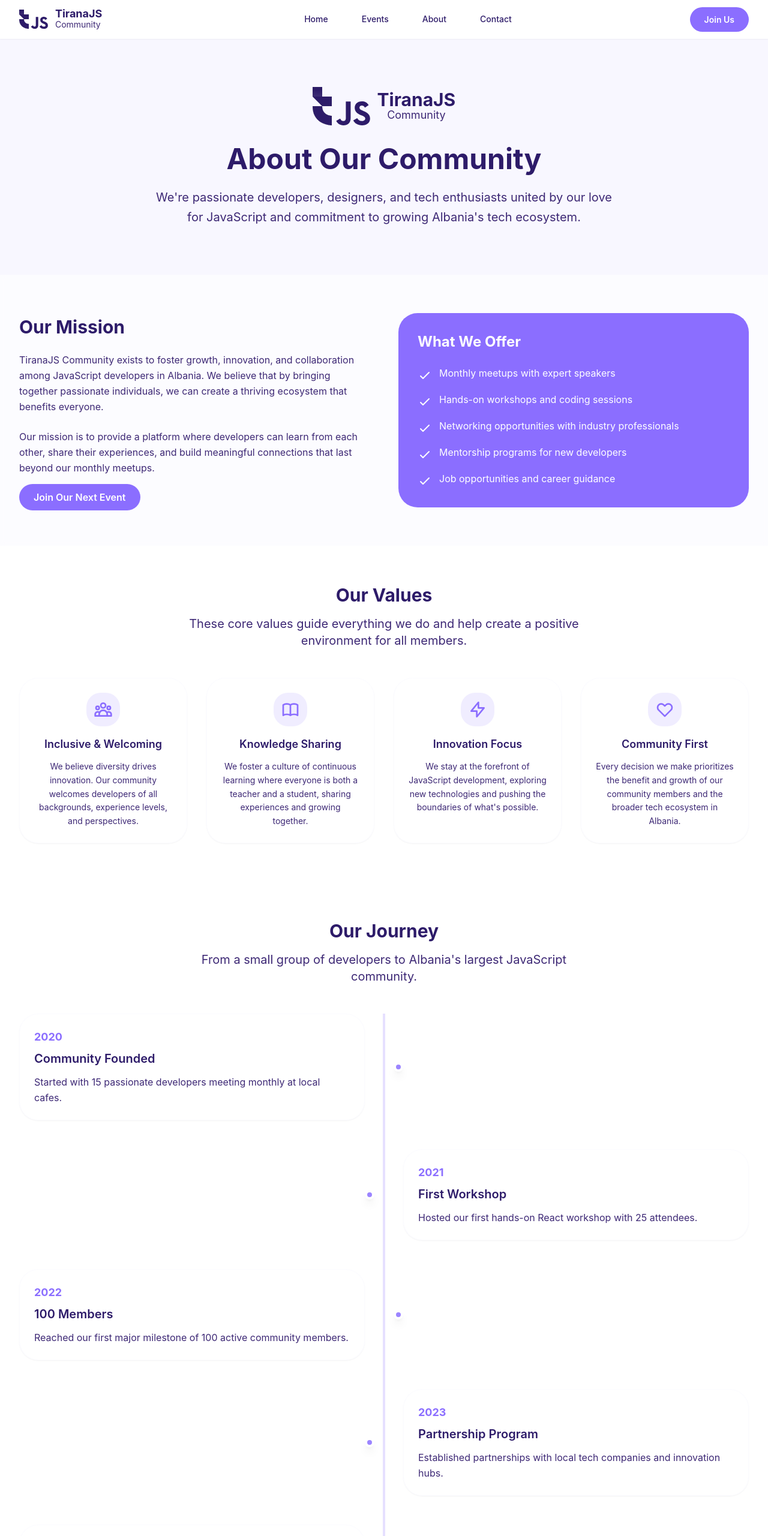
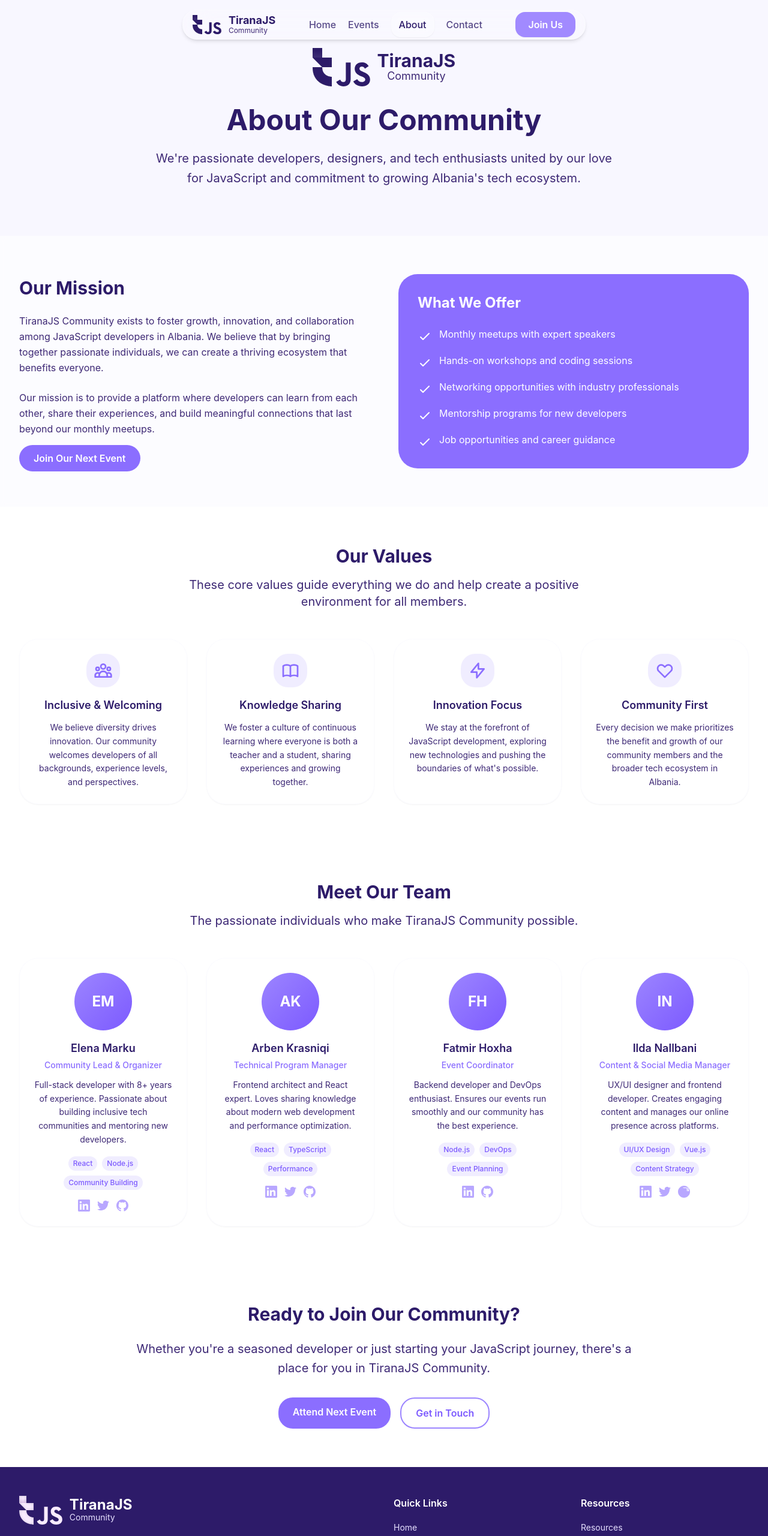
Before and after one commit to TiranaJS/website, a Next.js app: page /about in a window 1280 px wide. Shown: the top 2561 px of the page at 60% size. Built offline with nearby package versions, Linux system fonts and the light colour scheme.

Commit message:
feat: other stuff

```diff
--- a/src/app/about/page.tsx
+++ b/src/app/about/page.tsx
@@ -41,33 +41,6 @@ export default function AboutPage() {
     },
   ];
 
-  const milestones = [
-    {
-      year: '2020',
-      title: 'Community Founded',
-      description: 'Started with 15 passionate developers meeting monthly at local cafes.',
-    },
-    {
-      year: '2021',
-      title: 'First Workshop',
-      description: 'Hosted our first hands-on React workshop with 25 attendees.',
-    },
-    {
-      year: '2022',
-      title: '100 Members',
-      description: 'Reached our first major milestone of 100 active community members.',
-    },
-    {
-      year: '2023',
-      title: 'Partnership Program',
-      description: 'Established partnerships with local tech companies and innovation hubs.',
-    },
-    {
-      year: '2024',
-      title: '500+ Strong',
-      description: 'Now the largest JavaScript community in Albania with 500+ members.',
-    },
-  ];
 
   const values = [
     {
@@ -214,47 +187,6 @@ export default function AboutPage() {
         </div>
       </section>
 
-      {/* Timeline */}
-      <section className="py-16 bg-white">
-        <div className="max-w-7xl mx-auto px-4 sm:px-6 lg:px-8">
-          <div className="text-center mb-12">
-            <h2 className="text-3xl font-bold text-dark-primary mb-4">Our Journey</h2>
-            <p className="text-xl text-dark-secondary max-w-2xl mx-auto">
-              From a small group of developers to Albania&apos;s largest JavaScript community.
-            </p>
-          </div>
-
-          <div className="relative">
-            {/* Timeline line */}
-            <div className="absolute left-1/2 transform -translate-x-1/2 h-full w-1 bg-primary-200 hidden lg:block"></div>
-
-            <div className="space-y-8 lg:space-y-12">
-              {milestones.map((milestone, index) => (
-                <div key={index} className={`flex items-center ${index % 2 === 0 ? 'lg:flex-row' : 'lg:flex-row-reverse'}`}>
-                  <div className={`flex-1 ${index % 2 === 0 ? 'lg:pr-12' : 'lg:pl-12'}`}>
-                    <div className="card hover:shadow-lg transition-all duration-300">
-                      <div className="text-primary-600 font-bold text-lg mb-2">
-                        {milestone.year}
-                      </div>
-                      <h3 className="text-xl font-semibold text-dark-primary mb-3">
-                        {milestone.title}
-                      </h3>
-                      <p className="text-dark-secondary leading-relaxed">
-                        {milestone.description}
-                      </p>
-                    </div>
-                  </div>
-
-                  {/* Timeline dot */}
-                  <div className="hidden lg:flex w-4 h-4 bg-primary-500 rounded-full border-4 border-white shadow-lg z-10"></div>
-
-                  <div className="flex-1"></div>
-                </div>
-              ))}
-            </div>
-          </div>
-        </div>
-      </section>
 
       {/* Team */}
       <section className="py-16 bg-white">
--- a/src/app/globals.css
+++ b/src/app/globals.css
@@ -64,4 +64,18 @@
     filter: blur(0.2px);
     transform: scale(1.05);
   }
+
+  /* Glassmorphism helpers */
+  .glass {
+    @apply bg-white/10 backdrop-blur-md border border-white/20 shadow-sm;
+  }
+  .glass-strong {
+    @apply bg-white/20 backdrop-blur-xl border border-white/30 shadow-md;
+  }
+  .glass-dark {
+    @apply bg-dark-primary/10 backdrop-blur-lg border border-primary-50/30 shadow-sm;
+  }
+  .glass-hover:hover {
+    @apply bg-white/30 border-white/40 shadow-lg;
+  }
 }
--- a/src/components/Logo.tsx
+++ b/src/components/Logo.tsx
@@ -5,9 +5,10 @@ interface LogoProps {
   showText?: boolean;
   className?: string;
   variant?: 'dark' | 'light';
+  textSize?: 'sm' | 'md' | 'lg' | 'xl';
 }
 
-const Logo: React.FC<LogoProps> = ({ size = 'md', showText = true, className = '', variant = 'dark' }) => {
+const Logo: React.FC<LogoProps> = ({ size = 'md', showText = true, className = '', variant = 'dark', textSize }) => {
   const sizeClasses = {
     sm: 'h-8',
     md: 'h-12',
@@ -21,6 +22,8 @@ const Logo: React.FC<LogoProps> = ({ size = 'md', showText = true, className = '
     lg: 'text-3xl',
     xl: 'text-5xl',
   };
+
+  const effectiveTextSize = textSize ?? size;
 
   return (
     <div className={`flex items-center space-x-3 ${className}`}>
@@ -94,10 +97,10 @@ const Logo: React.FC<LogoProps> = ({ size = 'md', showText = true, className = '
       {/* Text */}
       {showText && (
         <div className="flex flex-col">
-          <h1 className={`${textSizeClasses[size]} font-bold ${variant === 'light' ? 'text-white' : 'text-dark-primary'} leading-none`}>
+          <h1 className={`${textSizeClasses[effectiveTextSize]} font-bold ${variant === 'light' ? 'text-white' : 'text-dark-primary'} leading-none`}>
             TiranaJS
           </h1>
-          <p className={`${variant === 'light' ? 'text-primary-200' : 'text-dark-secondary'} font-normal ${size === 'xl' ? 'text-xl' : size === 'lg' ? 'text-lg' : 'text-sm'} leading-tight`}>
+          <p className={`${variant === 'light' ? 'text-primary-200' : 'text-dark-secondary'} font-normal ${effectiveTextSize === 'xl' ? 'text-xl' : effectiveTextSize === 'lg' ? 'text-lg' : effectiveTextSize === 'md' ? 'text-sm' : 'text-xs'} leading-tight`}>
             Community
           </p>
         </div>
--- a/src/components/Navigation.tsx
+++ b/src/components/Navigation.tsx
@@ -3,9 +3,11 @@
 import React, { useState } from 'react';
 import Link from 'next/link';
 import Logo from './Logo';
+import { usePathname } from 'next/navigation';
 
 const Navigation: React.FC = () => {
   const [isMenuOpen, setIsMenuOpen] = useState(false);
+  const pathname = usePathname();
 
   const navItems = [
     { name: 'Home', href: '/' },
@@ -15,46 +17,51 @@ const Navigation: React.FC = () => {
   ];
 
   return (
-    <nav className="bg-white/70 backdrop-blur-md shadow-sm sticky top-0 z-50 border-b border-primary-50/50">
-      <div className="max-w-7xl mx-auto px-4 sm:px-6 lg:px-8">
-        <div className="flex justify-between items-center h-16">
-          {/* Logo */}
-          <Link href="/" className="flex-shrink-0">
+    <nav className="fixed inset-x-0 top-0 z-50 bg-transparent">
+      <div className="px-4">
+        <div className="mx-auto max-w-2xl mt-4 rounded-2xl glass-strong border border-white/20 shadow-md">
+          <div className="flex items-center justify-between h-12 px-4">
+            {/* Left: Logo */}
+            <div className="flex items-center">
+              <Link href="/" className="inline-flex items-center gap-2">
                 <div className="text-logo-primary">
-              <Logo size="sm" showText={true} />
+                  <Logo size="sm" textSize="sm" showText={true} />
                 </div>
               </Link>
+            </div>
 
-          {/* Desktop Navigation */}
-          <div className="hidden md:block">
-            <div className="ml-10 flex items-baseline space-x-8">
-              {navItems.map((item) => (
+            {/* Center: Links */}
+            <div className="hidden md:flex items-center gap-5">
+              {navItems.map((item) => {
+                const isActive = pathname === item.href;
+                const base = 'text-base font-medium transition-all duration-200';
+                const idle = 'px-0 py-0 text-dark-primary/80 hover:text-dark-primary';
+                const active = 'px-3 py-2 rounded-xl text-dark-primary glass border border-white/30 hover:shadow-md';
+                return (
                   <Link
                     key={item.name}
                     href={item.href}
-                  className="text-dark-primary hover:text-primary-600 px-3 py-2 text-sm font-medium transition-colors duration-200 rounded-xl hover:bg-primary-50/80"
+                    className={`${base} ${isActive ? active : idle}`}
                   >
                     {item.name}
                   </Link>
-              ))}
-            </div>
+                );
+              })}
             </div>
 
-          {/* CTA Button */}
-          <div className="hidden md:block">
+            {/* Right: CTA (desktop) / Menu button (mobile) */}
+            <div className="hidden md:flex items-center">
               <Link
                 href="/events"
-              className="btn-primary text-sm"
+                className="text-base px-5 py-2 rounded-xl font-semibold text-white bg-primary-600/80 hover:bg-primary-600/90 backdrop-blur-md border border-primary-500/40 shadow-sm transition-all"
               >
                 Join Us
               </Link>
             </div>
-
-          {/* Mobile menu button */}
-          <div className="md:hidden">
+            <div className="md:hidden flex items-center">
               <button
                 onClick={() => setIsMenuOpen(!isMenuOpen)}
-              className="inline-flex items-center justify-center p-2 rounded-xl text-dark-primary hover:text-primary-600 hover:bg-primary-50 focus:outline-none focus:ring-2 focus:ring-inset focus:ring-primary-500"
+                className="inline-flex items-center justify-center p-2 rounded-xl text-dark-primary hover:text-primary-600 focus:outline-none focus:ring-2 focus:ring-inset focus:ring-primary-500"
                 aria-expanded="false"
               >
                 <span className="sr-only">Open main menu</span>
@@ -84,15 +91,17 @@ const Navigation: React.FC = () => {
             </div>
           </div>
         </div>
+      </div>
 
       {/* Mobile menu */}
-      <div className={`${isMenuOpen ? 'block' : 'hidden'} md:hidden bg-primary-50/90 backdrop-blur-md border-t border-primary-100`}>
+      <div className={`${isMenuOpen ? 'block' : 'hidden'} md:hidden px-4`}>
+        <div className="mx-auto max-w-4xl mt-2 rounded-2xl glass-strong border border-white/20">
           <div className="px-2 pt-2 pb-3 space-y-1">
             {navItems.map((item) => (
               <Link
                 key={item.name}
                 href={item.href}
-              className="text-dark-primary hover:text-primary-600 block px-3 py-2 text-base font-medium rounded-xl hover:bg-primary-50 transition-colors duration-200"
+                className={`block text-base font-medium rounded-xl transition-all duration-200 ${pathname === item.href ? 'px-3 py-2 text-dark-primary glass border border-white/30' : 'px-0 py-2 text-dark-primary/80 hover:text-dark-primary'}`}
                 onClick={() => setIsMenuOpen(false)}
               >
                 {item.name}
@@ -101,11 +110,12 @@ const Navigation: React.FC = () => {
             <div className="pt-4 pb-2 px-3">
               <Link
                 href="/events"
-              className="btn-primary text-sm w-full text-center block"
+                className="text-base w-full text-center block px-5 py-2 rounded-xl font-semibold text-white bg-primary-600/80 hover:bg-primary-600/90 backdrop-blur-md border border-primary-500/40 shadow-sm transition-all"
                 onClick={() => setIsMenuOpen(false)}
               >
                 Join Us
               </Link>
+            </div>
           </div>
         </div>
       </div>
```
Also changed, not shown: src/components/AnimatedHero.tsx (+2 -37 lines), src/components/HeroWithScrollAnimation.tsx (+26 -60 lines). Lines whose indentation alone changed are shown as unchanged.
